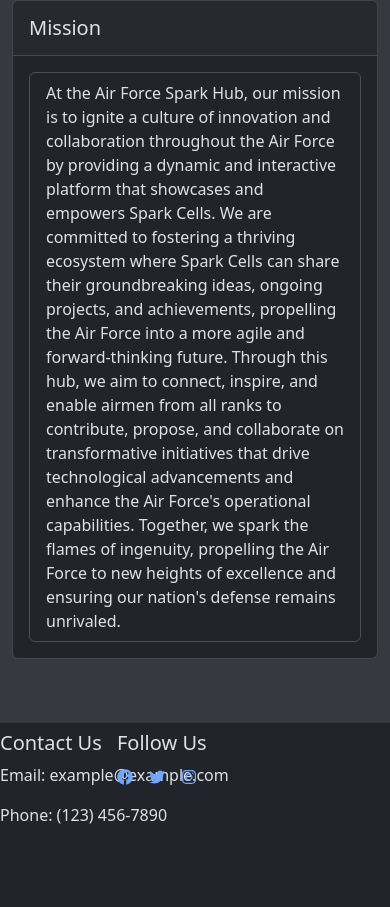
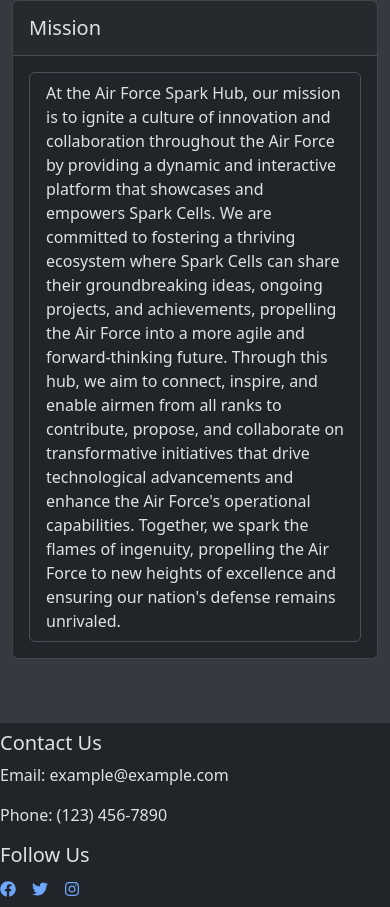
Before and after one commit to Phoenix-Spark/hub, a React (Create React App) app in the folder frontend-static/: page / in a window 390 px wide. Shown: the part 446-1353 px from the top of the page. Before the commit the page ends 1297 px from the top, so only its background shows below. Built offline with nearby package versions, Linux system fonts and the light colour scheme; no server answers.

Commit message:
Fixed footer responsiveness.

```diff
--- a/frontend-static/src/components/Layout/Footer.jsx
+++ b/frontend-static/src/components/Layout/Footer.jsx
@@ -5,14 +5,14 @@
 
 function Footer() {
   return (
-    <footer className='footer-wrapper col-12 col-md-10 pt-2 pb-2 mx-auto'>
-        <Row>
-          <Col className='text-nowrap me-5 col-2'>
+    <footer className="footer-wrapper col-12 col-md-10 pt-2 pb-2 mx-auto">
+      <Row className="row-cols-2 justify-content-between">
+        <Col className="text-nowrap me-5 col-sm">
           <h5>Contact Us</h5>
           <p>Email: example@example.com</p>
           <p>Phone: (123) 456-7890</p>
         </Col>
-          <Col>
+        <Col className="col-md">
           <h5>Follow Us</h5>
           <div>
             <a href="https://www.facebook.com">
```
Lines whose indentation alone changed are shown as unchanged.
